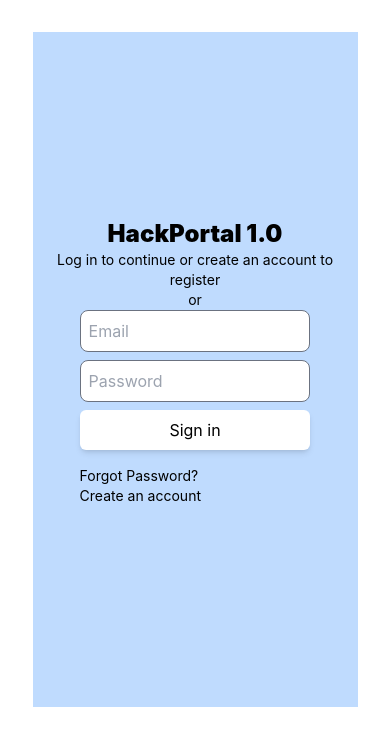
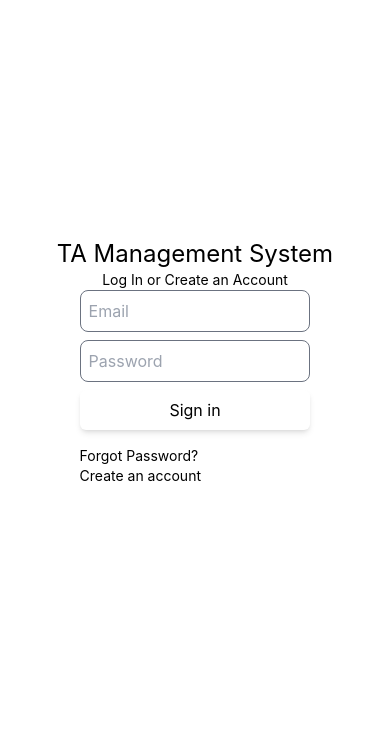
Before and after one commit to ChrisMillerSMU/4345Team2, a Next.js app in the folder frontend/: page /auth in a window 390 px wide. Shown: the top 746 px of the page. Built offline with nearby package versions, Linux system fonts and the light colour scheme.

Commit message:
Make Text Visible for Mobile Screens
- Text was not visible on any mobile screens
- Buttons were not visible either
- Made them all black for now, so we can view them.
- Can edit color and background later.

```diff
--- a/frontend/pages/auth/index.tsx
+++ b/frontend/pages/auth/index.tsx
@@ -219,13 +219,13 @@ export default function AuthPage() {
 
       {/* Small Screen */}
       <section className="flex md:hidden min-h-screen h-screen justify-center bg-white">
-        <div className="flex flex-col items-center justify-center w-5/6 h-4/5 bg-blue-200 my-8 p-6">
+        <div className="flex flex-col items-center justify-center w-5/6 h-4/5 bg-white my-8 p-6">
           {!passwordResetDialog ? (
             <>
               {/* Main Login Screen */}
-              <h1 className="text-2xl font-black text-center">HackPortal 1.0</h1> {/* !change */}
-              <p className="text-sm text-center">
-                Log in to continue or create an account to register
+              <h1 className="text-2xl text-black text-center">TA Management System</h1> {/* !change */}
+              <p className="text-sm text-black text-center">
+                Log In or Create an Account
               </p>
               {/* <button
                 className="px-4 py-2 rounded-md shadow-md bg-white my-4 font-bold hover:shadow-lg hover:bg-gray-100"
@@ -233,12 +233,12 @@ export default function AuthPage() {
               >
                 Sign in with Google
               </button> */}
-              <div className="text-sm">or</div>
+              {/*<div className="text-sm">or</div>*/}
               {/* Account credential input fields */}
               <div className="w-5/6">
                 <form onSubmit={handleSubmit}>
                   <input
-                    className="w-full rounded-lg p-2 border-[1px] border-gray-500"
+                    className="w-full rounded-lg p-2 border-[1px] border-gray-500 text-black"
                     value={currentEmail}
                     onChange={(e) => setCurrentEmail(e.target.value)}
                     style={{ backgroundColor: '#FFF' }}
@@ -249,7 +249,7 @@ export default function AuthPage() {
                   ></input>
                   <input
                     id="passwordInputSm"
-                    className="passwordInput w-full rounded-lg p-2 my-2 border-[1px] border-gray-500"
+                    className="passwordInput w-full rounded-lg p-2 my-2 border-[1px] border-gray-500 text-black"
                     value={currentPassword}
                     onChange={(e) => setCurrentPassword(e.target.value)}
                     style={{ backgroundColor: '#FFF' }}
@@ -270,13 +270,13 @@ export default function AuthPage() {
                 Show Password
               </div> */}
               <button
-                className="px-4 py-2 rounded-md shadow-md bg-white w-5/6 hover:shadow-lg hover:bg-gray-100"
+                className="px-4 py-2 rounded-md text-black shadow-md bg-white w-5/6 hover:shadow-lg hover:bg-gray-100"
                 onClick={() => signIn()}
               >
                 Sign in
               </button>
               {/* Error and verification messages */}
-              <div className="text-sm">{errorMsg}</div>
+              <div className="text-sm text-black">{errorMsg}</div>
               {/* {sendVerification && (
                 <button className="underline text-sm" onClick={() => sendVerificationEmail()}>
                   Resend verification
@@ -285,7 +285,7 @@ export default function AuthPage() {
               {/* Account options */}
               <div className="text-sm w-5/6 my-4">
                 <div
-                  className="cursor-pointer hover:underline"
+                  className="cursor-pointer hover:underline text-black"
                   onClick={() => {
                     setPasswordResetDialog(true);
                     setErrorMsg('');
@@ -295,14 +295,14 @@ export default function AuthPage() {
                   Forgot Password?
                 </div>
                 <Link href="/auth/signup">
-                  <a className="w-full hover:underline">Create an account</a>
+                  <a className="w-full hover:underline text-black">Create an account</a>
                 </Link>
               </div>
             </>
           ) : (
             //Password reset section
             <div>
-              <div className="w-full text-left my-4">
+              <div className="w-full text-left my-4 text-black">
                 <ArrowBackIcon
                   className="cursor-pointer"
                   onClick={() => {
@@ -311,10 +311,10 @@ export default function AuthPage() {
                   }}
                 />
               </div>
-              <h1 className="text-3xl font-black">Reset Password</h1>
+              <h1 className="text-3xl text-black">Reset Password</h1>
               <div className="w-full">
                 <input
-                  className="w-full rounded-lg p-2 border-[1px] border-gray-500 my-4"
+                  className="w-full rounded-lg p-2 border-[1px] border-gray-500 my-4 text-black"
                   value={currentEmail}
                   onChange={(e) => setCurrentEmail(e.target.value)}
                   style={{ backgroundColor: '#FFF' }}
@@ -329,7 +329,7 @@ export default function AuthPage() {
                 >
                   Send Reset Email
                 </button> */}
-                <div className="text-left">{errorMsg}</div>
+                <div className="text-left text-black">{errorMsg}</div>
               </div>
             </div>
           )}
```
Also changed, not shown: 1 other file (tests, documents, lock files or other folders).
